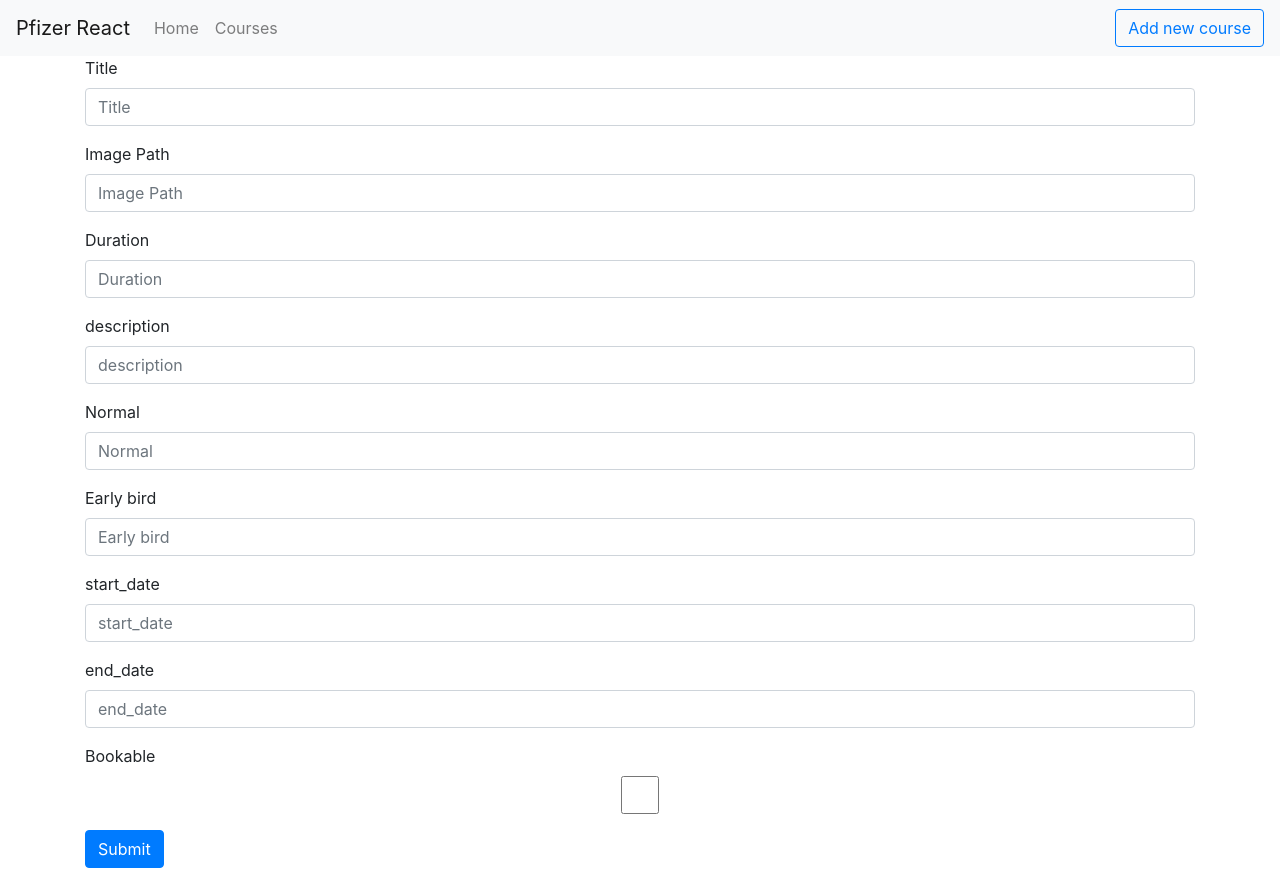
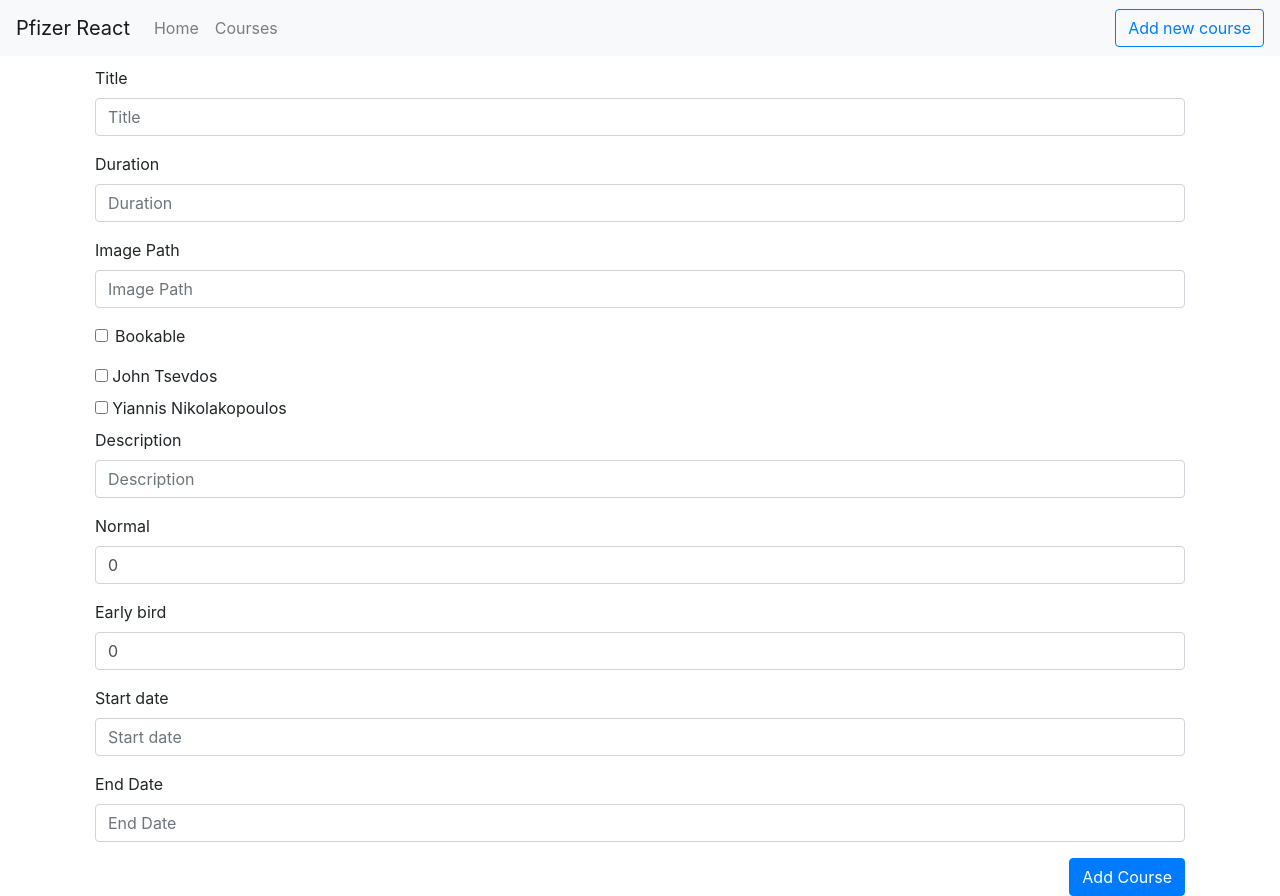
Before and after one commit to diamantisR/pfizer-react-web-app, a React (Create React App) app: page /courses/add in a window 1280 px wide. Before the commit the page ends 868 px from the top, so only its background shows below. Built offline with nearby package versions, Linux system fonts and the light colour scheme; data requests are answered from the project's data file; the HTML template or start-up script is replaced by a standard one.

Commit message:
added instructors checkboxes in new course form

```diff
--- a/db.json
+++ b/db.json
@@ -23,23 +23,21 @@
   ],
   "courses": [
     {
-      "id": "01",
-      "title": "Certified Scrum Master®",
-      "imagePath": "/scrum.png",
+      "title": "",
+      "imagePath": "",
+      "duration": "",
+      "open": "on",
+      "instructors": [],
+      "description": "",
       "price": {
-        "normal": 1100,
-        "early_bird": 800
+        "normal": "111",
+        "early_bird": "111"
       },
       "dates": {
-        "start_date": "2019-09-27",
-        "end_date": "2019-09-28"
+        "start_date": "",
+        "end_date": ""
       },
-      "duration": "2 days",
-      "open": true,
-      "instructors": [
-        "01"
-      ],
-      "description": "<p>This <strong>innovative Scrum class</strong> won’t be like any other you’ve heard of, with an unconventional focus on the deeply human foundations at work in teams building stuff together.</p><p>This two-day seminar is designed to give aspiring and beginning ScrumMasters and team members the foundations of Scrum and Agile practice. Chock full of exercises, the seminar creates lasting memories and learnings you can carry through into your team so you can avoid common Agile pitfalls. The seminar is designed and taught by <strong>Jim Coplien</strong>, <strong>author of Organizational Patterns and Lean/Agile Process and Architecture Coach</strong>.</p>"
+      "id": "01"
     },
     {
       "id": "02",
@@ -59,31 +57,31 @@
         "01",
         "02"
       ],
-      "description": "<p>Do you want to <strong>design products based on opinions or based on evidence</strong>?</p><p>In this course you will learn how <strong>UX research</strong> builds products that users really need, can and want to use!</p>"
+      "description": "<p>Do you want to <strong>design products based on opinions or based on evidence</strong>?</p><p>In this course you will learn how <strong>UX research</strong> builds products that users really need, can and want to use!</p>",
+      "end_date": "2020-10-275",
+      "": "true"
     },
     {
-      "id": "03",
-      "title": "Angular",
-      "imagePath": "/angular.png",
+      "title": "",
+      "imagePath": "",
+      "duration": "",
+      "open": false,
+      "instructors": [],
+      "description": "5",
       "price": {
-        "normal": 450,
-        "early_bird": 400
+        "normal": "5",
+        "early_bird": "5"
       },
       "dates": {
-        "start_date": "2020-10-12",
-        "end_date": "2020-10-18"
+        "start_date": "",
+        "end_date": ""
       },
-      "duration": "2 Wednesdays and 3 Saturdays",
-      "open": true,
-      "instructors": [
-        "02"
-      ],
-      "description": "<p>This code.learn program&nbsp;covers introductory and advanced <strong>Angular</strong> topics through extensive hands-on sessions and guidance from senior developers.</p>"
+      "id": "03"
     },
     {
       "id": "04",
-      "title": "React",
-      "imagePath": "/react.png",
+      "title": "React22",
+      "imagePath": "/react.png22",
       "price": {
         "normal": 500,
         "early_bird": 450
@@ -97,7 +95,86 @@
       "instructors": [
         "01"
       ],
-      "description": "<p>This is a certified program by Athens Tech College, the first educational institution in Greece that specialises in computer science and ICT studies.</p><p>Participant’s registration (payment’s completion) implies full compliance and acceptance of Code.Learn Terms &amp; Conditions.</p>"
+      "description": "<p>This is a certified program by Athens Tech College, the first educational institution in Greece that specialises in computer science and ICT studies.</p><p>Participant’s registration (payment’s completion) implies full compliance and acceptance of Code.Learn Terms &amp; Conditions.</p>",
+      "start_date": "2018-10-199",
+      "early_bird": "4506"
+    },
+    {
+      "title": "555",
+      "imagePath": "",
+      "duration": "",
+      "open": "on",
+      "instructors": [
+        "02"
+      ],
+      "description": "",
+      "price": {
+        "normal": 0,
+        "early_bird": 0
+      },
+      "dates": {
+        "start_date": "",
+        "end_date": ""
+      },
+      "id": "1WF2HTY"
+    },
+    {
+      "title": "NEO APP",
+      "imagePath": "",
+      "duration": "",
+      "open": false,
+      "instructors": [
+        "01",
+        "02"
+      ],
+      "description": "",
+      "price": {
+        "normal": 0,
+        "early_bird": 0
+      },
+      "dates": {
+        "start_date": "",
+        "end_date": ""
+      },
+      "id": "xyt-214"
+    },
+    {
+      "title": "MONO JOHN",
+      "imagePath": "",
+      "duration": "",
+      "open": false,
+      "instructors": [
+        "01"
+      ],
+      "description": "",
+      "price": {
+        "normal": 0,
+        "early_bird": 0
+      },
+      "dates": {
+        "start_date": "",
+        "end_date": ""
+      },
+      "id": "tGZu3YE"
+    },
+    {
+      "title": "YIANNIS",
+      "imagePath": "",
+      "duration": "",
+      "open": false,
+      "instructors": [
+        "02"
+      ],
+      "description": "",
+      "price": {
+        "normal": 0,
+        "early_bird": 0
+      },
+      "dates": {
+        "start_date": "",
+        "end_date": ""
+      },
+      "id": "dZ7Jg-O"
     }
   ],
   "instructors": [
--- a/src/components/api/request.js
+++ b/src/components/api/request.js
@@ -1,3 +1,5 @@
 const API_BASE_URL = 'http://localhost:3001';
 
+export const API_STATS = `${API_BASE_URL}/stats`;
 export const API_COURSES = `${API_BASE_URL}/courses`;
+export const API_INSTRUCTORS = `${API_BASE_URL}/instructors`;
--- a/src/components/common/CourseCard.js
+++ b/src/components/common/CourseCard.js
@@ -5,7 +5,7 @@ import { Link } from 'react-router-dom';
 
 const CourseCard = ({ course }) => {
   return (
-    <Card style={{ width: '21rem' }}>
+    <Card style={{ width: '21rem', marginBottom: '10px' }}>
       <Card.Header style={{ fontSize: '1.3rem' }}>{course.title}</Card.Header>
       <Card.Img variant='top' src={course.imagePath} />
       <Card.Body>
@@ -21,7 +21,7 @@ const CourseCard = ({ course }) => {
         <Card.Text>
           Dates: {course.dates.start_date} - {course.dates.start_date}
         </Card.Text>
-        <Link to={`/courses/${course.id}`} className='btn btn-info btn-edit'>
+        <Link to={`/courses/${course.id}`} className='btn btn-outline-info btn-edit' style={{float: 'right'}}>
           View
         </Link>
       </Card.Body>
--- a/src/components/forms/AddCourse.js
+++ b/src/components/forms/AddCourse.js
@@ -1,47 +1,53 @@
-import React, { useState } from 'react';
+import React, { useState, useEffect } from 'react';
 import { Modal, Form, Button, Row, Col } from 'react-bootstrap';
 import axios from 'axios';
 import { useHistory } from 'react-router-dom';
-import { API_COURSES } from '../api/request';
+import { API_COURSES, API_INSTRUCTORS } from '../api/request';
 
-const AddCourse = ({ showModal, toggleModal, addContact }) => {
+const AddCourse = () => {
   let history = useHistory();
-
+  const [options, setOptions] = useState([]);
   const [title, setTitle] = useState('');
-  const [image, setImage] = useState('');
+  const [imagePath, setImagePath] = useState('');
   const [duration, setDuration] = useState('');
   const [open, setOpen] = useState(false);
-  const [instructors, setIntstructors] = useState([]);
+  const [instructors, setInstructors] = useState([]);
   const [description, setDescription] = useState('');
   const [price, setPrice] = useState({
-    normal: '',
-    early_bird: '',
+    normal: 0,
+    early_bird: 0,
   });
   const [dates, setDates] = useState({
     start_date: '',
     end_date: '',
   });
 
-  const course = {
-    title,
-    image,
-    duration,
-    open,
-    instructors: [],
-    description,
-    price,
-    dates,
+  useEffect(() => {
+    fetchInstructors();
+  }, []);
+
+  const fetchInstructors = async () => {
+    const result = await axios.get(API_INSTRUCTORS);
+    setOptions(result.data);
   };
 
   const onSubmit = async e => {
     e.preventDefault();
-    await axios.post(API_COURSES, course);
+    await axios.post(API_COURSES, {
+      title,
+      imagePath,
+      duration,
+      open,
+      instructors,
+      description,
+      price,
+      dates,
+    });
     history.push('/');
   };
 
   const onInputChange = ({ target }, setState) => {
     const { name, value } = target;
-    console.log(value);
     if (
       name === 'normal' ||
       name === 'early_bird' ||
@@ -57,12 +63,26 @@ const AddCourse = ({ showModal, toggleModal, addContact }) => {
     }
   };
 
+  const onCheckedChanged = e => {
+    const value = e.target.value;
+    if (instructors.includes(value)) {
+      setInstructors(instructors.filter(instructors => instructors !== value));
+    } else {
+      setInstructors([...instructors, value]);
+    }
+
+    console.log(instructors);
+  };
+
   const { normal, early_bird } = price;
   const { start_date, end_date } = dates;
 
   return (
     <div className='container'>
-      <Form onSubmit={e => onSubmit(e)}>
+      <Form
+        style={{ background: '#fff', padding: '10px' }}
+        onSubmit={e => onSubmit(e)}
+      >
         {[
           {
             field: 'title',
@@ -72,13 +92,6 @@ const AddCourse = ({ showModal, toggleModal, addContact }) => {
             setState: setTitle,
           },
           {
-            field: 'image',
-            state: image,
-            type: 'text',
-            placeholder: 'Image Path',
-            setState: setImage,
-          },
-          {
             field: 'duration',
             state: duration,
             type: 'text',
@@ -86,10 +99,53 @@ const AddCourse = ({ showModal, toggleModal, addContact }) => {
             setState: setDuration,
           },
           {
+            field: 'imagePath',
+            state: imagePath,
+            type: 'text',
+            placeholder: 'Image Path',
+            setState: setImagePath,
+          },
+        ].map(({ field, state, type, placeholder, setState }) => (
+          <Form.Group key={field} controlId={field}>
+            <Form.Label>{placeholder}</Form.Label>
+            <Form.Control
+              type={type}
+              placeholder={placeholder}
+              value={state}
+              name={field}
+              onChange={e => onInputChange(e, setState)}
+            />
+          </Form.Group>
+        ))}
+        {
+          <Form.Group controlId='formBasicCheckbox'>
+            <Form.Check
+              type='checkbox'
+              label='Bookable'
+              onChange={e => onInputChange(e, setOpen)}
+            />
+          </Form.Group>
+        }
+        {options.map(i => (
+          <div>
+            <label>
+              <input
+                type='checkbox'
+                name={i.id}
+                value={i.id}
+                checked={instructors.includes(i.id)}
+                onChange={onCheckedChanged}
+              />{' '}
+              {i.name.first + ' ' + i.name.last}
+            </label>
+          </div>
+        ))}
+        {[
+          {
             field: 'description',
             state: description,
             type: 'text',
-            placeholder: 'description',
+            placeholder: 'Description',
             setState: setDescription,
           },
           {
@@ -110,22 +166,15 @@ const AddCourse = ({ showModal, toggleModal, addContact }) => {
             field: 'start_date',
             state: start_date,
             type: 'text',
-            placeholder: 'start_date',
+            placeholder: 'Start date',
             setState: setDates,
           },
           {
             field: 'end_date',
             state: end_date,
             type: 'text',
-            placeholder: 'end_date',
+            placeholder: 'End Date',
             setState: setDates,
-          },
-          {
-            field: 'open',
-            state: open,
-            type: 'checkbox',
-            placeholder: 'Bookable',
-            setState: setOpen,
           },
         ].map(({ field, state, type, placeholder, setState }) => (
           <Form.Group key={field} controlId={field}>
@@ -139,8 +188,8 @@ const AddCourse = ({ showModal, toggleModal, addContact }) => {
             />
           </Form.Group>
         ))}
-        <Button variant='primary' type='submit'>
-          Submit
+        <Button className='float-right' variant='primary' type='submit'>
+          Add Course
         </Button>
       </Form>
     </div>
--- a/src/components/forms/EditCourse.js
+++ b/src/components/forms/EditCourse.js
@@ -1,7 +1,129 @@
-import React from 'react';
+import React, { useState, useEffect } from 'react';
+import { Modal, Form, Button, Row, Col } from 'react-bootstrap';
+import axios from 'axios';
+import { useHistory, useParams } from 'react-router-dom';
+import { API_COURSES } from '../api/request';
 
 const EditCourse = () => {
-  return <div></div>;
+  let history = useHistory();
+  const [course, setCourse] = useState({
+    title: '',
+    description: '',
+    imagePath: '',
+    open: false,
+    price: {
+      normal: 0,
+      early_bird: 0,
+    },
+    dates: {
+      start_date: '',
+      end_date: '',
+    },
+    duration: '',
+    instructors: [],
+  });
+
+  const { id } = useParams();
+  const { normal, early_bird } = course.price;
+  const { start_date, end_date } = course.dates;
+
+  useEffect(() => {
+    loadCourse();
+  }, []);
+
+  const loadCourse = async () => {
+    const result = await axios.get(`${API_COURSES}/${id}`);
+    setCourse(result.data);
+  };
+
+  const onSubmit = async e => {
+    e.preventDefault();
+    await axios.put(`${API_COURSES}/${id}`, course);
+    history.push(`/courses/${id}`);
+  };
+
+  const onInputChange = e => {
+    setCourse({ ...course, [e.target.name]: e.target.value });
+  };
+
+  return (
+    <div className='container'>
+      <Form onSubmit={e => onSubmit(e)}>
+        {[
+          {
+            field: 'title',
+            state: course.title,
+            type: 'text',
+            placeholder: 'Title',
+          },
+          {
+            field: 'imagePath',
+            state: course.imagePath,
+            type: 'text',
+            placeholder: 'Image Path',
+          },
+          {
+            field: 'duration',
+            state: course.duration,
+            type: 'text',
+            placeholder: 'Duration',
+          },
+          {
+            field: 'description',
+            state: course.description,
+            type: 'text',
+            placeholder: 'Description',
+          },
+          {
+            field: 'normal',
+            state: normal,
+            type: 'number',
+            placeholder: 'Normal',
+          },
+          {
+            field: 'early_bird',
+            state: early_bird,
+            type: 'number',
+            placeholder: 'Early bird',
+          },
+          {
+            field: 'start_date',
+            state: start_date,
+            type: 'text',
+            placeholder: 'Start Date',
+          },
+          {
+            field: 'end_date',
+            state: end_date,
+            type: 'text',
+            placeholder: 'End Date',
+          },
+        ].map(({ field, state, type, placeholder }) => (
+          <Form.Group key={field} controlId={field}>
+            <Form.Label>{placeholder}</Form.Label>
+            <Form.Control
+              type={type}
+              placeholder={placeholder}
+              value={state}
+              name={field}
+              onChange={e => onInputChange(e)}
+            />
+          </Form.Group>
+        ))}
+        <Form.Group controlId='formBasicCheckbox'>
+          <Form.Check
+            type='checkbox'
+            value={course.open}
+            label='Bookable'
+            onChange={e => onInputChange(e)}
+          />
+        </Form.Group>
+        <Button className='float-right' variant='success' type='submit'>
+          Edit Course
+        </Button>
+      </Form>
+    </div>
+  );
 };
 
 export default EditCourse;
--- a/src/components/hooks/GetCourses.js
+++ b/src/components/hooks/GetCourses.js
@@ -19,8 +19,6 @@ const GetCourses = () => {
         .get(API_COURSES)
         .then(response => {
           setCourses(response.data);
-          console.log(response.data);
-          console.log('GetCourses Hook')
           setIsLoading(false);
         })
         .catch(error => {
--- a/src/components/pages/Home.js
+++ b/src/components/pages/Home.js
@@ -4,7 +4,7 @@ import { Link } from 'react-router-dom';
 import { TiTick, TiTimes } from 'react-icons/ti';
 import WelcomeMessage from '../common/WelcomeMessage';
 import { API_COURSES } from '../api/request';
-import { Table } from 'react-bootstrap';
+import { Button, Pagination, Table } from 'react-bootstrap';
 
 const Home = () => {
   const [courses, setCourses] = useState([]);
@@ -50,7 +50,7 @@ const Home = () => {
                     <TiTimes size={22} style={{ fill: 'red' }} />
                   )}
                 </td>
-                <td>{course.price.normal}</td>
+                <td>{course.price.normal}€</td>
                 <td>
                   {course.dates.start_date} - {course.dates.end_date}
                 </td>
@@ -72,6 +72,7 @@ const Home = () => {
             ))}
           </tbody>
         </Table>
+        <Button className='float-right'>View all</Button>
       </div>
     </div>
   );
--- a/src/components/pages/ViewCourse.js
+++ b/src/components/pages/ViewCourse.js
@@ -1,28 +1,97 @@
 import React, { useState, useEffect } from 'react';
 import { Link, useParams } from 'react-router-dom';
 import axios from 'axios';
-import { API_COURSES } from '../api/request';
+import { API_COURSES, API_INSTRUCTORS } from '../api/request';
+import { Alert, Spinner } from 'react-bootstrap';
+import { TiTick, TiTimes } from 'react-icons/ti';
 
 const ViewCourse = () => {
-  const [course, setCourse] = useState(null);
+  const [course, setCourse] = useState({
+    title: '',
+    description: '',
+    imagePath: '',
+    open: false,
+    price: {
+      normal: 0,
+      early_bird: 0,
+    },
+    dates: {
+      start_date: '',
+      end_date: '',
+    },
+    duration: '',
+    instructors: [],
+  });
+  const [isLoading, setIsLoading] = useState(false);
+  const [error, setError] = useState(null);
+  const [instructorDetails, setInstructorDetails] = useState([]);
 
   const { id } = useParams();
+  const { instructors } = course;
 
   useEffect(() => {
-    loadCourse();
+    const fetchCourses = () => {
+      setError(false);
+      setIsLoading(true);
+
+      axios
+        .get(`${API_COURSES}/${id}`)
+        .then(response => {
+          setCourse(response.data);
+          setIsLoading(false);
+        })
+        .catch(error => {
+          setError(error);
+          setIsLoading(false);
+        });
+    };
+
+    fetchCourses();
+    fetchInstructorsDetails();
   }, []);
 
-  const loadCourse = async () => {
-    const result = await axios.get(`${API_COURSES}/${id}`);
-    setCourse(result.data);
+  const fetchInstructorsDetails = () => {
+    instructors.forEach(instructor => {
+      axios
+        .get(`${API_INSTRUCTORS}/${instructor}`)
+        .then(response => {
+          setInstructorDetails([...instructorDetails, response.data]);
+          console.log(instructorDetails);
+        })
+        .catch(error => {
+          console.log(error);
+        });
+    });
   };
 
   return (
     <div className='container'>
-      <h1>Course {id} Details </h1>
-      <h5>{course.title}</h5>
+      <h3>{course.title}</h3>
+      <img src={course.imagePath} alt={course.title} className='img-fluid' />
       <h5>Price: {course.price.normal}€</h5>
-      {course.description}
+      <h5>
+        Bookable:
+        {course.open ? (
+          <TiTick size={23} style={{ fill: 'green' }} />
+        ) : (
+          <TiTimes size={23} style={{ fill: 'red' }} />
+        )}
+      </h5>
+      <div dangerouslySetInnerHTML={{ __html: course.description }}></div>
+      <p>
+        {
+          <Link
+            to={`/courses/edit/${course.id}`}
+            className='btn btn-success btn-edit'
+          >
+            Edit
+          </Link>
+        }
+      </p>
+      <h4>Instructors</h4>
+      {instructorDetails.map((instructor, index) => (
+        <p key={instructor.id}>{instructor.id}</p>
+      ))}
     </div>
   );
 };
```
Also changed, not shown: src/components/common/WelcomeMessage.js (+8 -0 lines), src/components/pages/Courses.js (+3 -9 lines), src/index.css (+27 -18 lines).
